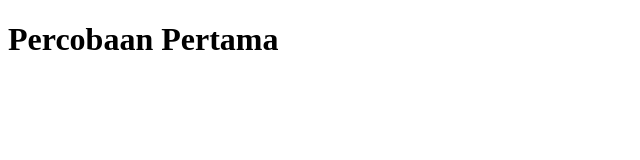
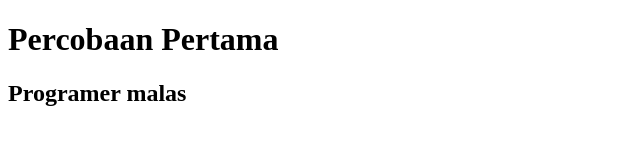
Before and after one commit to assidiq13/belajar-git, a plain HTML site: page index.html in a window 1280 px wide. Shown: the whole page, without its empty margins (0-640 px from the left). Drawn offline with Linux system fonts and the light colour scheme.

Commit message:
nu kadua

```diff
--- a/index.html
+++ b/index.html
@@ -5,6 +5,7 @@
 </head>
 <body>
 	<h1>Percobaan Pertama</h1>
+	<h2>Programer malas</h2>
 
 </body>
 </html>
```
Also changed, not shown: 1 other file.
